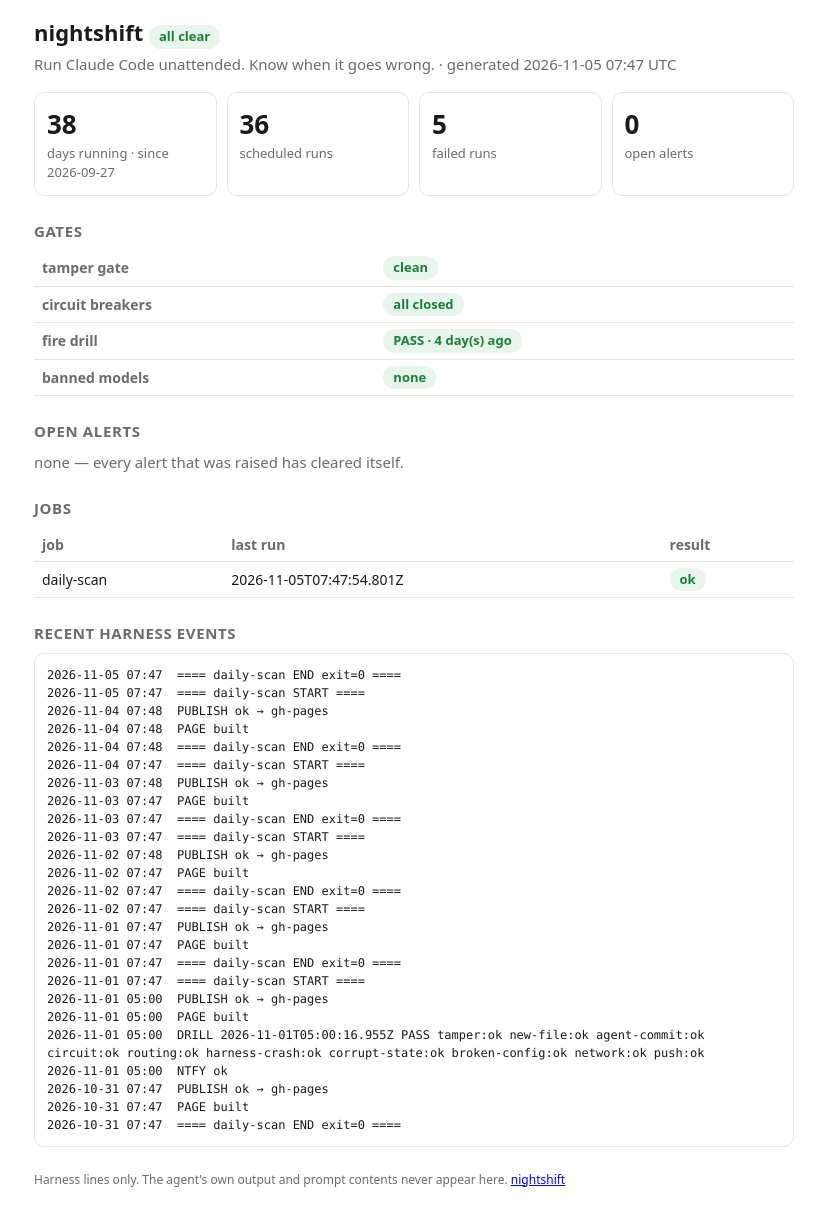
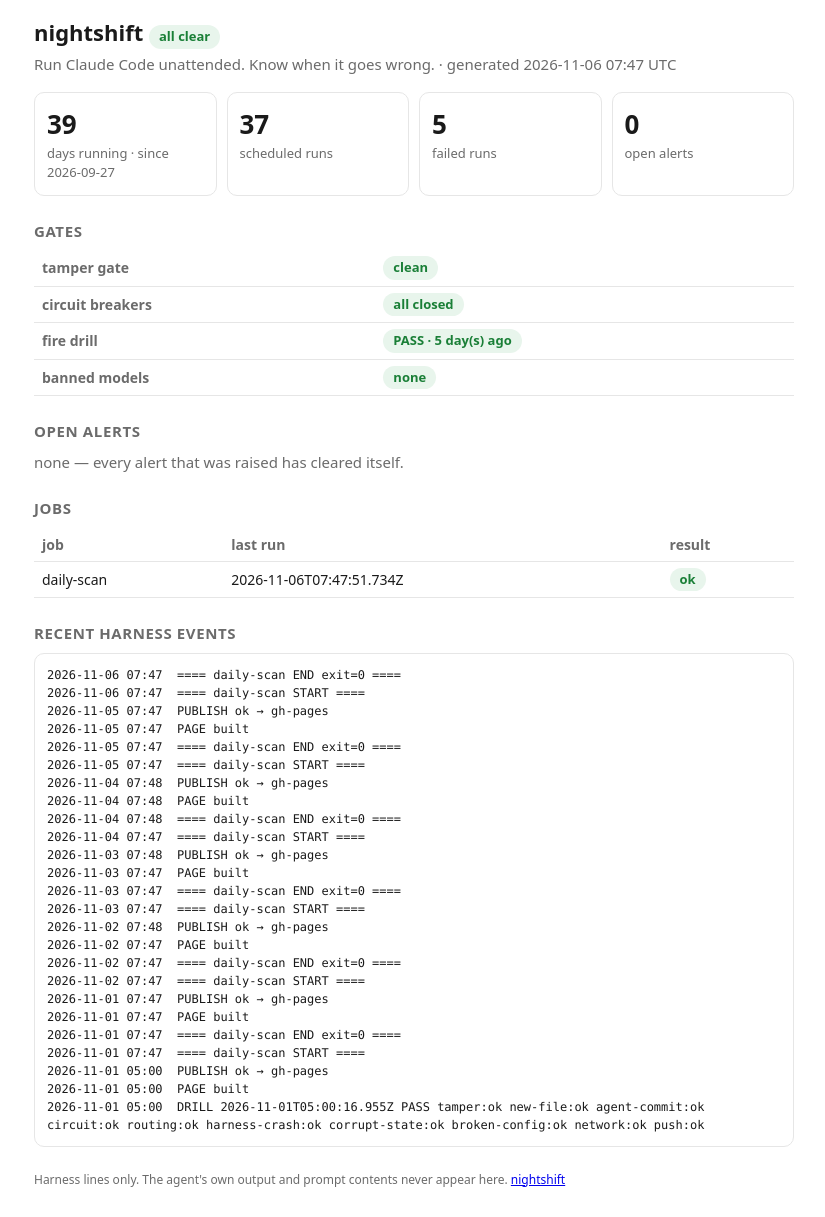
Before and after one commit to amirg76/nightshift, a plain HTML site: page index.html in a window 1280 px wide. Shown: the whole page, without its empty margins (226-1051 px from the left). Drawn offline with Linux system fonts and the light colour scheme.

Commit message:
status 2026-11-06 07:47 UTC

```diff
--- a/index.html
+++ b/index.html
@@ -14,10 +14,10 @@ pre{font:12px/1.5 var(--mono);white-space:pre-wrap;word-break:break-word;border:
 ul{padding-left:20px}li{margin:4px 0}.foot{color:var(--mut);font-size:12px;margin-top:24px}
 </style></head><body>
 <h1>nightshift <span class="pill ok">all clear</span></h1>
-<p class="sub">Run Claude Code unattended. Know when it goes wrong. · generated 2026-11-05 07:47 UTC</p>
+<p class="sub">Run Claude Code unattended. Know when it goes wrong. · generated 2026-11-06 07:47 UTC</p>
 <div class="grid">
-<div class="tile"><div class="n">38</div><div class="l">days running · since 2026-09-27</div></div>
-<div class="tile"><div class="n">36</div><div class="l">scheduled runs</div></div>
+<div class="tile"><div class="n">39</div><div class="l">days running · since 2026-09-27</div></div>
+<div class="tile"><div class="n">37</div><div class="l">scheduled runs</div></div>
 <div class="tile"><div class="n">5</div><div class="l">failed runs</div></div>
 <div class="tile"><div class="n">0</div><div class="l">open alerts</div></div>
 </div>
@@ -25,16 +25,20 @@ ul{padding-left:20px}li{margin:4px 0}.foot{color:var(--mut);font-size:12px;margi
 <table>
 <tr><th>tamper gate</th><td><span class="pill ok">clean</span></td></tr>
 <tr><th>circuit breakers</th><td><span class="pill ok">all closed</span></td></tr>
-<tr><th>fire drill</th><td><span class="pill ok">PASS · 4 day(s) ago</span></td></tr>
+<tr><th>fire drill</th><td><span class="pill ok">PASS · 5 day(s) ago</span></td></tr>
 <tr><th>banned models</th><td><span class="pill ok">none</span></td></tr>
 </table>
 <h2>Open alerts</h2>
 <p class="sub">none — every alert that was raised has cleared itself.</p>
 <h2>Jobs</h2>
-<table><tr><th>job</th><th>last run</th><th>result</th></tr><tr><td>daily-scan</td><td>2026-11-05T07:47:54.801Z</td><td><span class="pill ok">ok</span></td></tr></table>
+<table><tr><th>job</th><th>last run</th><th>result</th></tr><tr><td>daily-scan</td><td>2026-11-06T07:47:51.734Z</td><td><span class="pill ok">ok</span></td></tr></table>
 
 <h2>Recent harness events</h2>
-<pre>2026-11-05 07:47  ==== daily-scan END exit=0 ====
+<pre>2026-11-06 07:47  ==== daily-scan END exit=0 ====
+2026-11-06 07:47  ==== daily-scan START ====
+2026-11-05 07:47  PUBLISH ok → gh-pages
+2026-11-05 07:47  PAGE built
+2026-11-05 07:47  ==== daily-scan END exit=0 ====
 2026-11-05 07:47  ==== daily-scan START ====
 2026-11-04 07:48  PUBLISH ok → gh-pages
 2026-11-04 07:48  PAGE built
@@ -54,10 +58,6 @@ ul{padding-left:20px}li{margin:4px 0}.foot{color:var(--mut);font-size:12px;margi
 2026-11-01 07:47  ==== daily-scan START ====
 2026-11-01 05:00  PUBLISH ok → gh-pages
 2026-11-01 05:00  PAGE built
-2026-11-01 05:00  DRILL 2026-11-01T05:00:16.955Z PASS tamper:ok new-file:ok agent-commit:ok circuit:ok routing:ok harness-crash:ok corrupt-state:ok broken-config:ok network:ok push:ok
-2026-11-01 05:00  NTFY ok
-2026-10-31 07:47  PUBLISH ok → gh-pages
-2026-10-31 07:47  PAGE built
-2026-10-31 07:47  ==== daily-scan END exit=0 ====</pre>
+2026-11-01 05:00  DRILL 2026-11-01T05:00:16.955Z PASS tamper:ok new-file:ok agent-commit:ok circuit:ok routing:ok harness-crash:ok corrupt-state:ok broken-config:ok network:ok push:ok</pre>
 <p class="foot">Harness lines only. The agent's own output and prompt contents never appear here. <a href="https://github.com/amirg76/nightshift">nightshift</a></p>
 </body></html>
```
